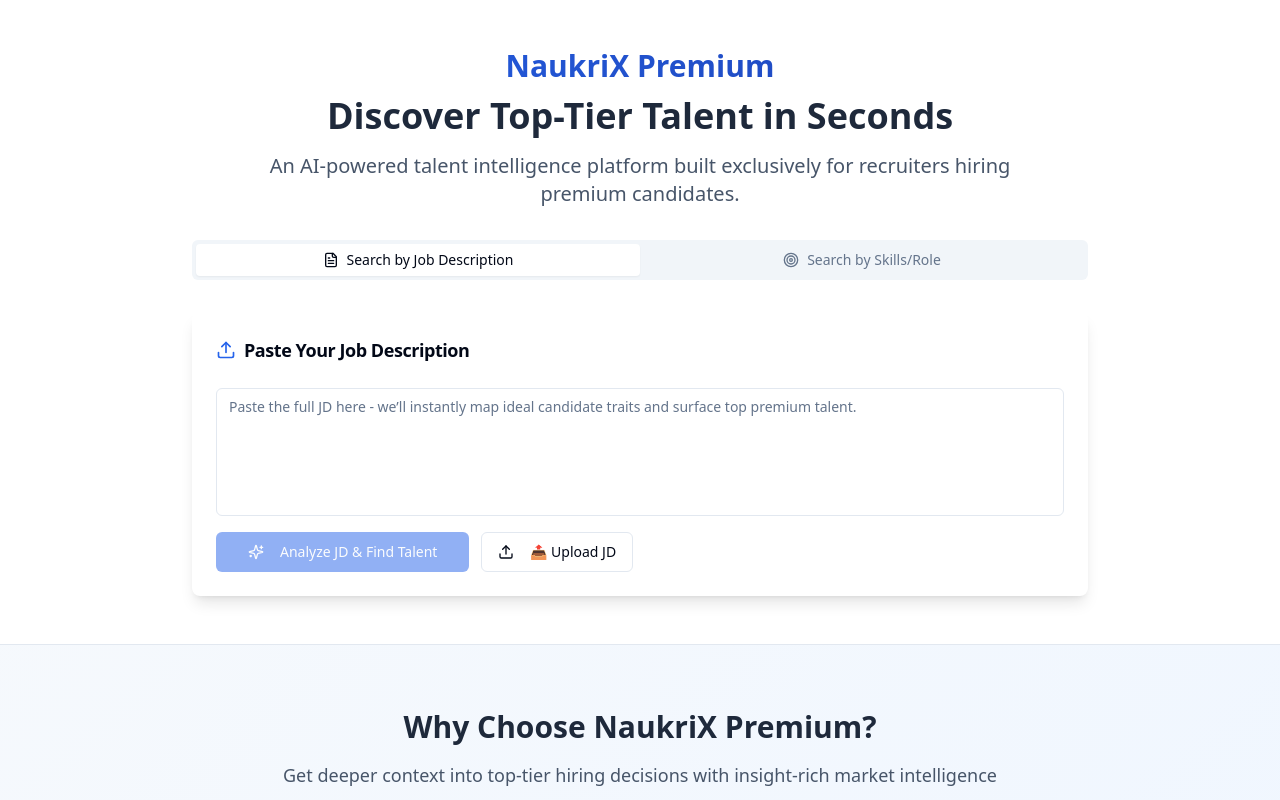
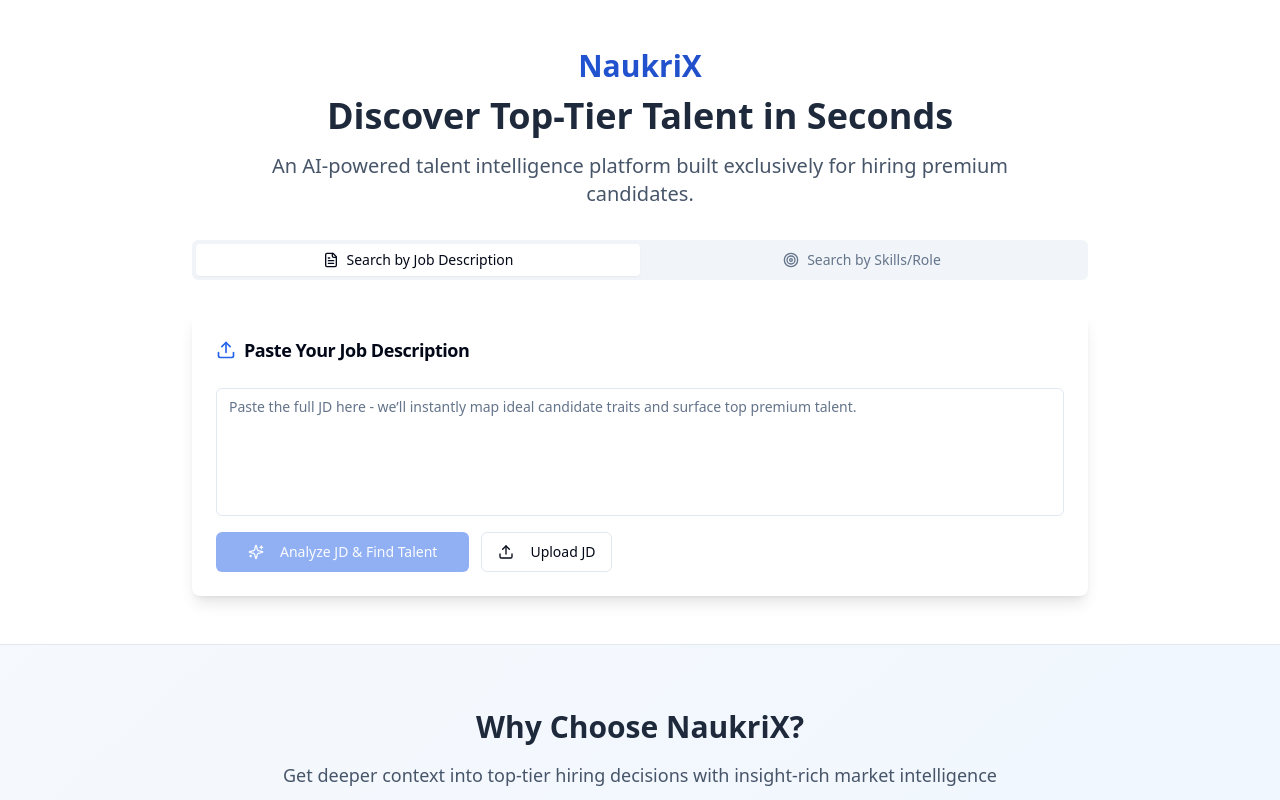
Before and after one commit to VivekRastogi799/talent-navigator-prime, a React (Vite) app: page / in a window 1280 px wide. Shown: the top 800 px of the page. Built offline with nearby package versions, Linux system fonts and the light colour scheme.

Commit message:
Update LandingPage.tsx

```diff
--- a/src/components/LandingPage.tsx
+++ b/src/components/LandingPage.tsx
@@ -45,13 +45,13 @@ export const LandingPage = ({ onSearch }: LandingPageProps) => {
         <div className="max-w-6xl mx-auto px-6 py-12">
           <div className="text-center mb-8">
             <div className="text-3xl font-bold bg-gradient-to-r from-blue-600 to-blue-800 bg-clip-text text-transparent mb-3">
-              NaukriX Premium
+              NaukriX
             </div>
             <h1 className="text-4xl font-bold text-slate-800 mb-4">
               Discover Top-Tier Talent in Seconds
             </h1>
             <p className="text-xl text-slate-600 max-w-3xl mx-auto">
-              An AI-powered talent intelligence platform built exclusively for recruiters hiring premium candidates.
+              An AI-powered talent intelligence platform built exclusively for hiring premium candidates.
             </p>
           </div>
 
@@ -94,7 +94,7 @@ export const LandingPage = ({ onSearch }: LandingPageProps) => {
                     </Button>
                     <Button variant="outline">
                       <Upload className="h-4 w-4 mr-2" />
-                      📤 Upload JD
+                      Upload JD
                     </Button>
                   </div>
                 </CardContent>
@@ -160,7 +160,7 @@ export const LandingPage = ({ onSearch }: LandingPageProps) => {
                     disabled={!skillQuery.trim()}
                   >
                     <Search className="h-4 w-4 mr-2" />
-                    🔍 Find Matching Talent
+                    Find Matching Talent
                   </Button>
                 </CardContent>
               </Card>
@@ -173,7 +173,7 @@ export const LandingPage = ({ onSearch }: LandingPageProps) => {
       <div className="max-w-6xl mx-auto px-6 py-16">
         <div className="text-center mb-12">
           <h2 className="text-3xl font-bold text-slate-800 mb-4">
-            Why Choose NaukriX Premium?
+            Why Choose NaukriX?
           </h2>
           <p className="text-lg text-slate-600">
             Get deeper context into top-tier hiring decisions with insight-rich market intelligence
```
